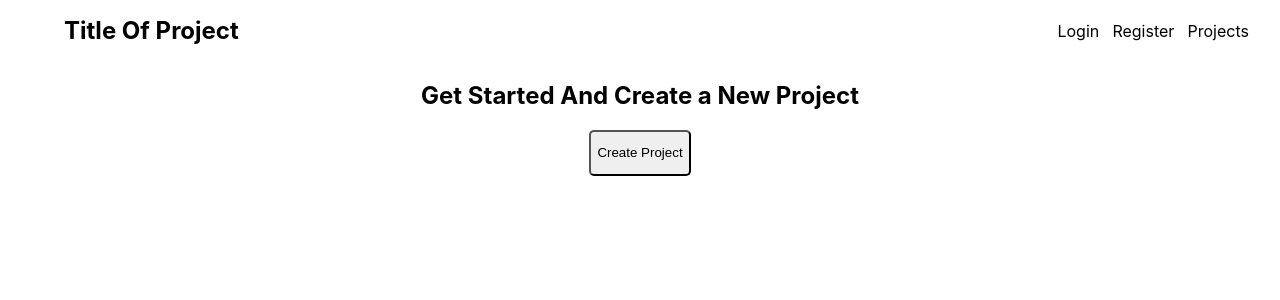
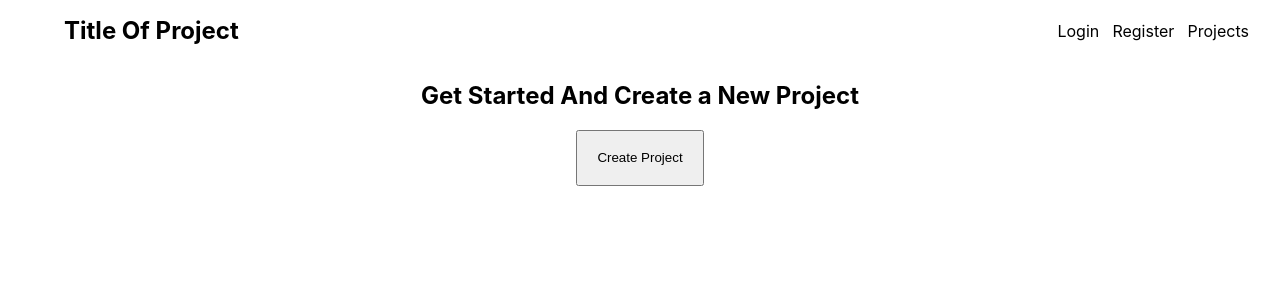
Before and after one commit to JasonZaccaria/project-manager, a React (Create React App) app in the folder project-manager/: page /getproject in a window 1280 px wide. Shown: the top 300 px of the page. Built offline with nearby package versions, Linux system fonts and the light colour scheme; no server answers.

Commit message:
Updated styling for several pages

```diff
--- a/project-manager/src/getproject/GetProject.css
+++ b/project-manager/src/getproject/GetProject.css
@@ -1,18 +1,26 @@
 .getproject-title {
     display: flex;
     justify-content: center;
+    align-items: center;
 }
 
 .getproject-form {
+    margin-left: auto;
+    margin-right: auto;
+    width: 8em;
+    height:3.5em;
     display: flex;
     justify-content: center;
+    margin-bottom: 1em;
 }
 
 .getproject-create {
-    width: fit-content;
+    /*width: fit-content;
     padding-top: 1em;
     padding-bottom: 1em;
-    border-radius: 5px;
+    border-radius: 5px;*/
+    width: 100%;
+    height: 100%;
 }
 
 .project-area {
@@ -21,6 +29,22 @@
     grid-template-columns: repeat(auto-fit, minmax(20em, 30em));
     gap: 1em;
     justify-content:space-evenly;
+}
+
+.project-cards {
+    width: 30em;
+    height: 15em;
+    display: flex;
+    flex-direction: column;
+    justify-content: center;
+    align-items: center;
+    background-color: red;
+    border-radius: 16px;
+}
+
+.project-card-button {
+    height: 4em;
+    width: 10em;
 }
 
 .project-card {
@@ -54,3 +78,58 @@
     padding-right: 1em;
     margin-bottom: 1%;
 }
+
+.create-project-container {
+    width: 30em;
+    height: 15em;
+    display: flex;
+    flex-direction: column;
+    background-color: gray;
+    position: absolute;
+    top: 15em;
+    bottom: 0;
+    left: 0;
+    right: 0;
+    margin-left: auto;
+    margin-right: auto;
+    border-radius: 16px;
+}
+
+.create-project-top {
+    display: flex;
+    align-items: center;
+    justify-content: space-between;
+    background-color: red;
+}
+
+.create-project-title {
+    text-align: center;
+    background-color: aqua;
+    margin-left: 7.6em;
+}
+
+.create-project-close {
+    margin-right: 2em;
+    font-weight: 1000;
+    font-size: 2em;
+    background-color: yellow;
+    cursor: pointer;
+}
+
+.create-project-form {
+    display: flex;
+    flex-direction: column;
+    align-items: center;
+    gap: 1em;
+}
+
+.create-project-input {
+    width: 20em;
+    height: 2.5em;
+    border-radius: 5px;
+}
+
+.create-project-button {
+    width: 10em;
+    height: 4em;
+}
--- a/project-manager/src/getproject/GetProject.tsx
+++ b/project-manager/src/getproject/GetProject.tsx
@@ -3,7 +3,7 @@ import "../getproject/GetProject.css";
 import Navbar from '../navbar/Navbar';
 import {outOfBoundsClick, screenAdjuster} from "../navbar/NavbarActions"
 import SlidingNavbar from '../navbar/SlidingNavbar';
-import { GetProjects, projectRender, projectNavigator } from "./GetProjectService"; //testing import for project getter service
+import { GetProjects, projectRender, projectNavigator, createProject } from "./GetProjectService"; //testing import for project getter service
 import { useNavigate } from "react-router-dom";
 
 const GetProject = () => {
@@ -32,8 +32,8 @@ const GetProject = () => {
             </header>
             <section>
                 <h2 className="getproject-title">Get Started And Create a New Project</h2>
-                <form action="/projectcreate" className="getproject-form">
-                    <button type="submit" className="getproject-create">Create Project</button>
+                <form /*action="/projectcreate"*/ className="getproject-form">
+                    <button type="submit" className="getproject-create" onClick={createProject}>Create Project</button>
                 </form>
                 <div className="project-area" id="project-area-id"></div>
             </section>
--- a/project-manager/src/getproject/GetProjectService.ts
+++ b/project-manager/src/getproject/GetProjectService.ts
@@ -1,7 +1,10 @@
 import { FormEvent } from "react";
 import { projectResponse } from "./ProjectTypes";
-import { GetProjectResponse } from "./GetProjectResponse";
+import { GetProjectResponse, Project } from "./GetProjectResponse";
 import { NavigateFunction, useNavigate } from "react-router-dom";
+import { ProjectCreator } from "../projectCreate/ProjectCreateService";
+import { ProjectCreateResponse } from "../projectCreate/ProjectCreateResponse";
+import { getAllJSDocTagsOfKind } from "typescript";
 
 const projectNavigator = (projectButton: HTMLButtonElement, nav: NavigateFunction) => {
     const projectId = projectButton.parentElement!.id;
@@ -23,9 +26,11 @@ const projectRender = async (url: string, getProjectFunc: Function, navigateProj
         const projectDate = document.createElement("p")
         const projectButton = document.createElement("button")
 
+        projectCard.className = "project-cards";
         projectCard.id = getProjectResponse.projects[i].id!.toString();
         projectTitle.innerHTML = getProjectResponse.projects[i].projectName!;
         projectDate.innerHTML = getProjectResponse.projects[i].creationDate!.toLocaleString();
+        projectButton.className = "project-card-button";
         projectButton.innerHTML = "open project";
 
         projectArea?.appendChild(projectCard);
@@ -59,4 +64,92 @@ const GetProjects = async (url: string): Promise<GetProjectResponse | null> => {
    }
 }
 
-export { GetProjects, projectRender, projectNavigator};
+
+const createProject = (e: FormEvent) => {
+    e.preventDefault();
+    const app: HTMLElement = document.getElementById("App-id") as HTMLElement;
+    const root: HTMLElement = document.getElementById("root") as HTMLElement;
+
+    const createProjectContainer: HTMLElement = document.createElement("div");
+    const createProjectTop: HTMLElement = document.createElement("div");
+    const createProjectTitle: HTMLElement = document.createElement("h3");
+    const createProjectClose: HTMLElement = document.createElement("h3");
+    const createProjectForm: HTMLFormElement = document.createElement("form");
+    const createProjectInput: HTMLInputElement = document.createElement("input");
+    const createProjectButton: HTMLButtonElement = document.createElement("button");
+
+    createProjectContainer.className = "create-project-container";
+    createProjectTop.className = "create-project-top";
+    createProjectTitle.className = "create-project-title";
+    createProjectClose.className = "create-project-close";
+    createProjectForm.className = "create-project-form";
+    createProjectInput.className = "create-project-input";
+    createProjectButton.className = "create-project-button";
+
+    createProjectTitle.innerHTML = "Create A New Project";
+    createProjectClose.innerHTML = "X";
+    createProjectButton.innerHTML = "Create";
+    createProjectInput.placeholder = "Project Name";
+    createProjectInput.id = "project-name-input";
+
+    root.appendChild(createProjectContainer);
+    createProjectContainer.appendChild(createProjectTop);
+    createProjectTop.appendChild(createProjectTitle);
+    createProjectTop.appendChild(createProjectClose);
+    createProjectContainer.appendChild(createProjectForm);
+    createProjectForm.appendChild(createProjectInput);
+    createProjectForm.appendChild(createProjectButton);
+
+    app.style.pointerEvents = "none";
+
+    createProjectClose.addEventListener("click", () => {
+        createProjectContainer.remove();
+        app.style.pointerEvents = "all";
+    })
+
+    createProjectForm.addEventListener("submit", async (e: SubmitEvent) => {
+        try {
+            const projectReponse: ProjectCreateResponse = await ProjectCreator("http://localhost:8080/api/createproject", e) as ProjectCreateResponse;
+            const getProjectResponse: GetProjectResponse = await GetProjects("http://localhost:8080/api/projects") as GetProjectResponse;
+            const projectArea = document.getElementById("project-area-id");
+            const projectArray: Project[] = getProjectResponse.projects;
+            const projectArrayLength: number = projectArray.length;
+            const currentProject: Project = projectArray[projectArrayLength -1];
+
+                const projectCard = document.createElement("div");
+                const projectTitle = document.createElement("h3");
+                const projectDate = document.createElement("p")
+                const projectButton = document.createElement("button")
+
+                projectCard.className = "project-cards";
+                projectCard.id = currentProject.id!.toString();
+                projectTitle.innerHTML = currentProject.projectName!;
+                projectDate.innerHTML = currentProject.creationDate!.toLocaleString();
+                projectButton.className = "project-card-button";
+                projectButton.innerHTML = "open project";
+
+                projectArea?.appendChild(projectCard);
+                projectCard.appendChild(projectTitle);
+                projectCard.appendChild(projectDate);
+                projectCard.appendChild(projectButton);
+
+                //projectButton.addEventListener("click", () => navigateProjectFunc(projectButton, nav));
+                projectButton.addEventListener("click", () => {
+                    //window.history.pushState( "title","title", "http://localhost:3000/calendar");
+                    window.location.replace(`/projectpage/?project=${currentProject.projectName}&id=${currentProject.id}`);
+                    //window.location.pathname = "/calendar";
+                    //window.location.reload();
+
+                })
+
+
+        } catch (exception) {
+            console.log("COULD NOT LOAD PROJECT");
+        }
+
+    })
+
+    //below start adding logic to stop poniter actions on app and then delte objects on click of x button
+}
+
+export { GetProjects, projectRender, projectNavigator, createProject};
--- a/project-manager/src/login/Login.css
+++ b/project-manager/src/login/Login.css
@@ -1,3 +1,9 @@
+.login {
+    background-image: url("../assets/testimagenine.jpg");
+    background-size:cover;
+    width: 100vw;
+    height: 100vh;
+}
 .login-content {
     width: fit-content;
     margin-top: 10vh;
@@ -10,6 +16,8 @@
     flex-direction: column;
     border: solid 2px black;
     border-radius: 10px;
+    /*background-color: rgb(27, 27, 27);*/
+    background-color: white;
 }
 
 .login-form {
--- a/project-manager/src/navbar/SlidingNavbar.css
+++ b/project-manager/src/navbar/SlidingNavbar.css
@@ -10,6 +10,7 @@
     flex-direction: column;
     align-items: center;
     transition: all 0.5s ease-in-out;
+    overflow: hidden;
 
 }
 
--- a/project-manager/src/projectCreate/ProjectCreate.tsx
+++ b/project-manager/src/projectCreate/ProjectCreate.tsx
@@ -21,7 +21,7 @@ const ProjectCreate = () => {
                 <Navbar hamburger={hamburger} setHamburger={setHamburger} count={count} setCount={setCount}/>
             </header>
             <section className="projectCreate-section">
-                <form className="projectCreate-form" onSubmit={(e) => ProjectCreator("http://localhost:8080/api/createproject", e)}>
+                <form className="projectCreate-form" /*onSubmit={(e) => ProjectCreator("http://localhost:8080/api/createproject", e)}*/>
                     <input type={"text"} name="projectName" id="project-name-input"></input>
                     <button type="submit">Submit</button>
                 </form>
--- a/project-manager/src/projectCreate/ProjectCreateService.ts
+++ b/project-manager/src/projectCreate/ProjectCreateService.ts
@@ -1,7 +1,7 @@
 import { FormEvent } from "react";
 import { ProjectCreateResponse } from "./ProjectCreateResponse";
 
-const ProjectCreator = async (url: string, e: FormEvent) => {
+const ProjectCreator = async (url: string, e: SubmitEvent/*: FormEvent*/): Promise<ProjectCreateResponse | boolean> => {
     try {
         e.preventDefault();
         const projectName = (document.getElementById("project-name-input") as HTMLInputElement).value;
@@ -18,12 +18,15 @@ const ProjectCreator = async (url: string, e: FormEvent) => {
         const readResponse: ProjectCreateResponse = await response.json();
         if (readResponse.id) {
             console.log("project successfully saved");
+            return readResponse;
         } else {
             console.log("error saving project");
+            return false;
         }
     } catch (e) {
         console.log(e);
         console.log("error saving project");
+        return false;
     }
 }
 
```
Also changed, not shown: project-manager/src/homepage/Home.css (+4 -4 lines), project-manager/src/register/Register.css (+12 -0 lines), project-manager/src/viewproject/ViewProject.css (+18 -4 lines), project-manager/src/assets/Screenshot 2022-09-04 185703.png (deleted), project-manager/src/assets/testimagenine.jpg (added).
